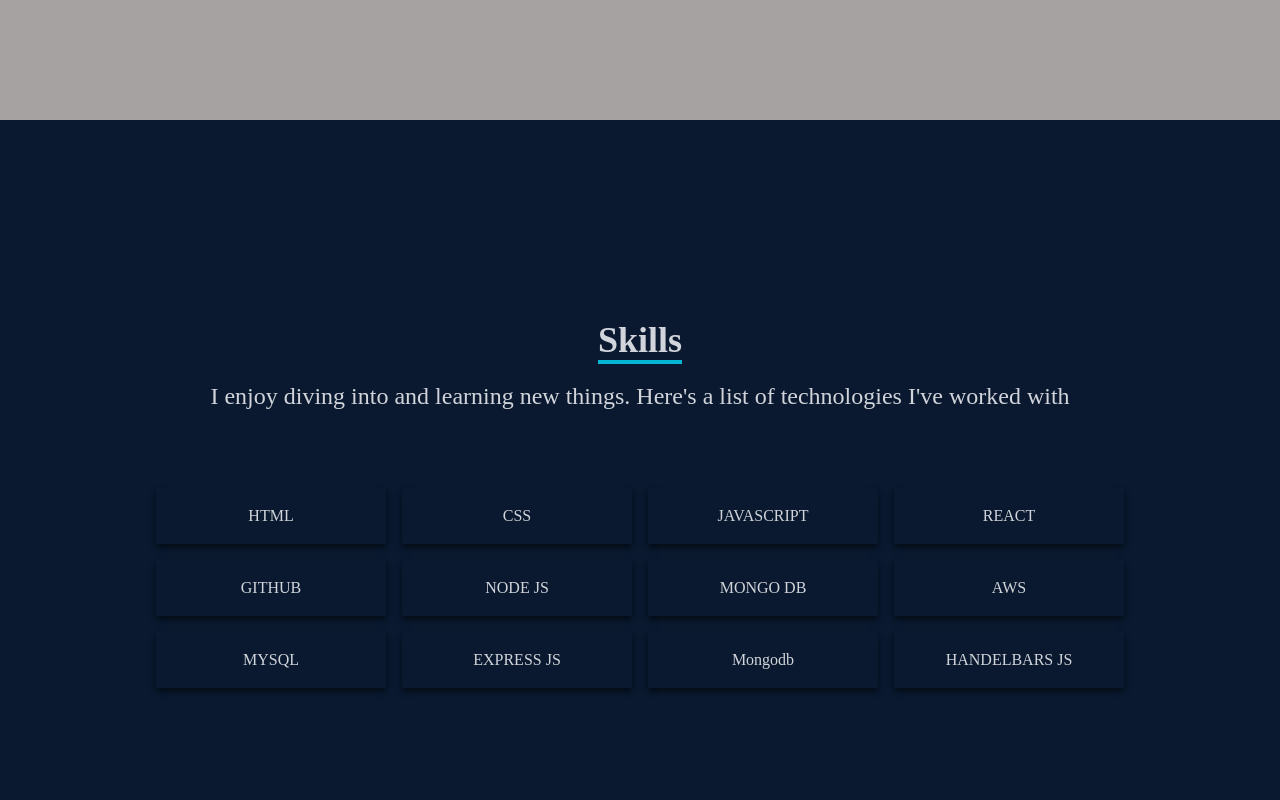
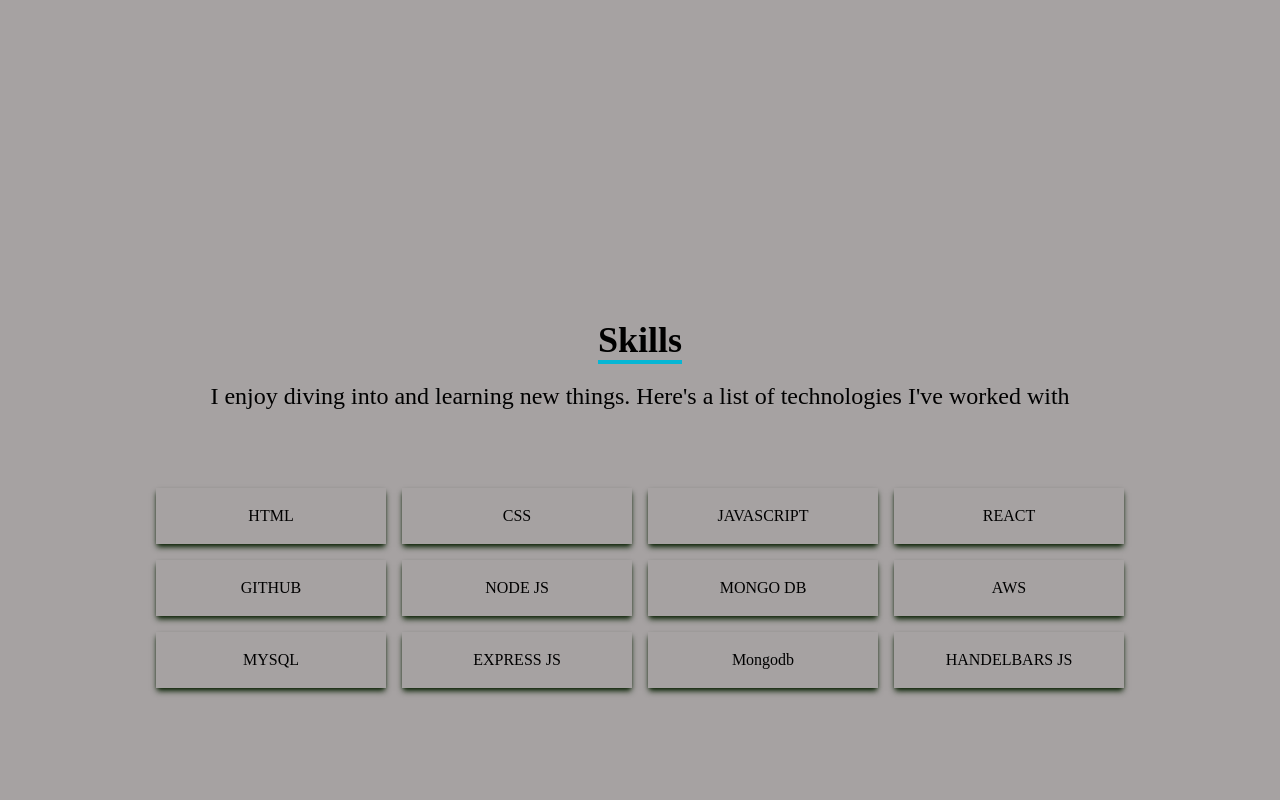
Before and after one commit to tegaomare/react-personal-portfolio, a React (Create React App) app: page / in a window 1280 px wide. Shown: the part 1480-2280 px from the top of the page. Built offline with nearby package versions, Linux system fonts and the light colour scheme.

Commit message:
bg, text & shadow  color changed

```diff
--- a/src/components/Skills.jsx
+++ b/src/components/Skills.jsx
@@ -2,7 +2,7 @@ import React from 'react';
 
 const Skills = () => {
   return (
-    <div name='skills' className='w-full h-screen bg-[#0a192f] text-gray-300'>
+    <div name='skills' className='w-full h-screen bg-[#A6A2A2] text-black-500'>
       {/* Container */}
       <div className='max-w-[1000px] mx-auto p-4 flex flex-col justify-center w-full h-full'>
           <div className=' w-full flex justify-center items-center flex-col mb-7'>
@@ -10,40 +10,40 @@ const Skills = () => {
               <p className='py-4 text-2xl'>I enjoy diving into and learning new things. Here's a list of technologies I've worked with</p>
           </div>
           <div className='w-full grid grid-cols-2 sm:grid-cols-4 gap-4 text-center py-8'>
-              <div className='shadow-md shadow-[#040c16] hover:scale-110 duration-500'>
+              <div className='shadow-md shadow-[#11270B] hover:scale-110 duration-500'>
                   <p className='my-4'>HTML</p>
               </div>
-              <div className='shadow-md shadow-[#040c16] hover:scale-110 duration-500'>
+              <div className='shadow-md shadow-[#11270B] hover:scale-110 duration-500'>
                   <p className='my-4'>CSS</p>
               </div>
-              <div className='shadow-md shadow-[#040c16] hover:scale-110 duration-500'>
+              <div className='shadow-md shadow-[#11270B] hover:scale-110 duration-500'>
                   <p className='my-4'>JAVASCRIPT</p>
               </div>
-              <div className='shadow-md shadow-[#040c16] hover:scale-110 duration-500'>
+              <div className='shadow-md shadow-[#11270B] hover:scale-110 duration-500'>
                   <p className='my-4'>REACT</p>
               </div>
-              <div className='shadow-md shadow-[#040c16] hover:scale-110 duration-500'>
+              <div className='shadow-md shadow-[#11270B] hover:scale-110 duration-500'>
                   <p className='my-4'>GITHUB</p>
               </div>
-              <div className='shadow-md shadow-[#040c16] hover:scale-110 duration-500'>
+              <div className='shadow-md shadow-[#11270B] hover:scale-110 duration-500'>
                   <p className='my-4'>NODE JS</p>
               </div>
-              <div className='shadow-md shadow-[#040c16] hover:scale-110 duration-500'>
+              <div className='shadow-md shadow-[#11270B] hover:scale-110 duration-500'>
                   <p className='my-4'>MONGO DB</p>
               </div>
-              <div className='shadow-md shadow-[#040c16] hover:scale-110 duration-500'>
+              <div className='shadow-md shadow-[#11270B] hover:scale-110 duration-500'>
                   <p className='my-4'>AWS</p>
               </div>
-              <div className='shadow-md shadow-[#040c16] hover:scale-110 duration-500'>
+              <div className='shadow-md shadow-[#11270B] hover:scale-110 duration-500'>
                   <p className='my-4'>MYSQL</p>
               </div>
-              <div className='shadow-md shadow-[#040c16] hover:scale-110 duration-500'>
+              <div className='shadow-md shadow-[#11270B] hover:scale-110 duration-500'>
                   <p className='my-4'>EXPRESS JS</p>
               </div>
-              <div className='shadow-md shadow-[#040c16] hover:scale-110 duration-500'>
+              <div className='shadow-md shadow-[#11270B] hover:scale-110 duration-500'>
                   <p className='my-4'>Mongodb</p>
               </div>
-              <div className='shadow-md shadow-[#040c16] hover:scale-110 duration-500'>
+              <div className='shadow-md shadow-[#11270B] hover:scale-110 duration-500'>
                   <p className='my-4'>HANDELBARS JS</p>
               </div>
           </div>
```
